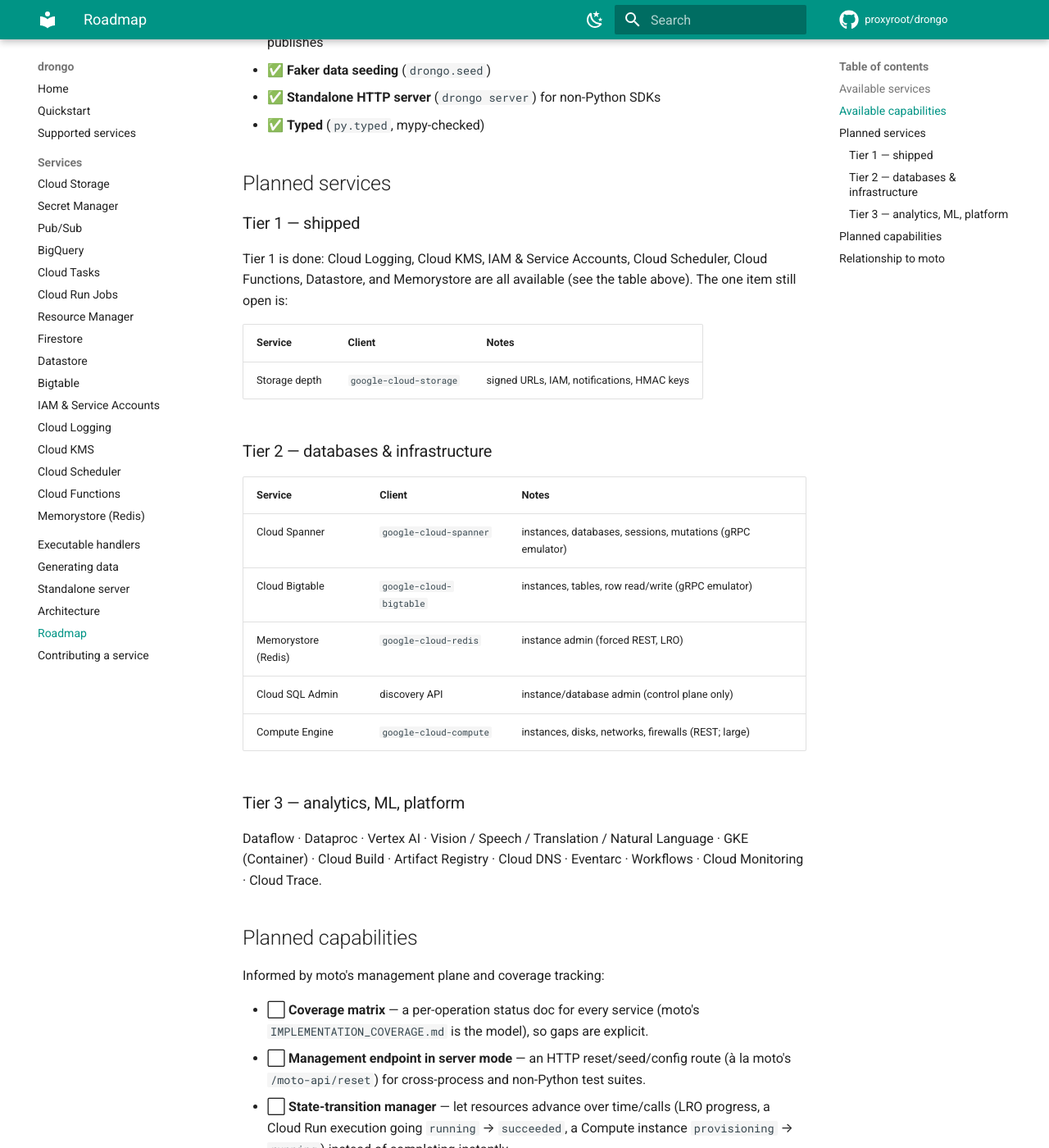
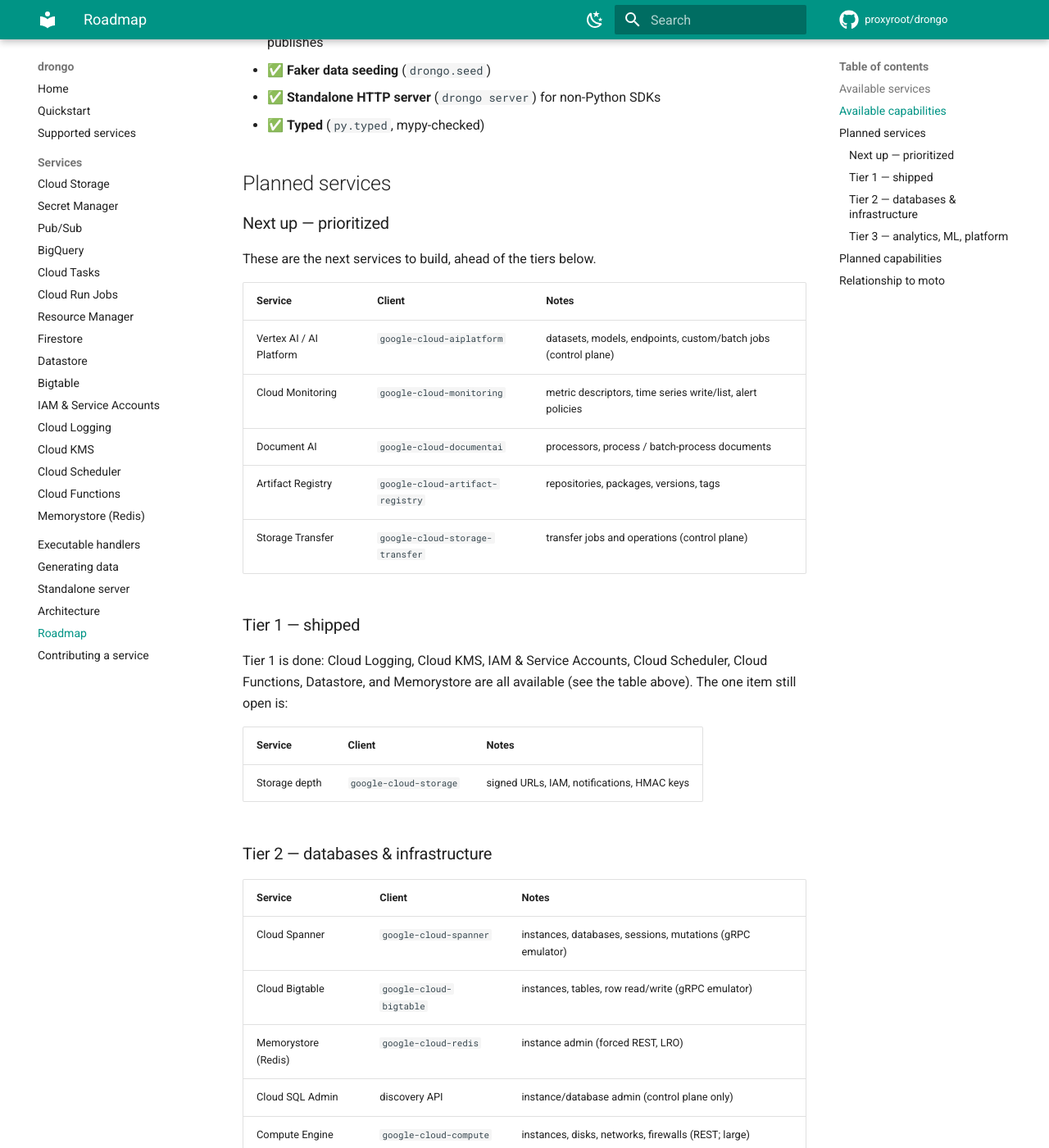
Before and after one commit to proxyroot/drongo, an MkDocs documentation site: the page built from docs/roadmap.md, in a window 1280 px wide and 1400 px high, scrolled down 1467 px. Shown: the whole window at 82% size. Built offline with MkDocs 1.6.1 and Material for MkDocs 9.7.7, drawn with Linux system fonts in a browser that asks for light colours; comment, search, counter and statistics services are not loaded; the version menu is left out; some of the changed text lies outside the part shown.

Commit message:
Prioritize Vertex AI, Monitoring, Document AI, Artifact Registry, Storage Transfer (#43)
Add a "Next up - prioritized" section to the roadmap listing these five as the
next services to build, ahead of the existing tiers. Vertex AI, Cloud
Monitoring, and Artifact Registry move up from the Tier 3 list; Document AI and
Storage Transfer are new. Mirror the priority in the supported-services page.

```diff
--- a/docs/roadmap.md
+++ b/docs/roadmap.md
@@ -37,6 +37,18 @@
 
 ## Planned services
 
+### Next up — prioritized
+
+These are the next services to build, ahead of the tiers below.
+
+| Service | Client | Notes |
+| --- | --- | --- |
+| Vertex AI / AI Platform | `google-cloud-aiplatform` | datasets, models, endpoints, custom/batch jobs (control plane) |
+| Cloud Monitoring | `google-cloud-monitoring` | metric descriptors, time series write/list, alert policies |
+| Document AI | `google-cloud-documentai` | processors, process / batch-process documents |
+| Artifact Registry | `google-cloud-artifact-registry` | repositories, packages, versions, tags |
+| Storage Transfer | `google-cloud-storage-transfer` | transfer jobs and operations (control plane) |
+
 ### Tier 1 — shipped
 
 Tier 1 is done: Cloud Logging, Cloud KMS, IAM & Service Accounts, Cloud
@@ -59,9 +71,11 @@
 
 ### Tier 3 — analytics, ML, platform
 
-Dataflow · Dataproc · Vertex AI · Vision / Speech / Translation / Natural
-Language · GKE (Container) · Cloud Build · Artifact Registry · Cloud DNS ·
-Eventarc · Workflows · Cloud Monitoring · Cloud Trace.
+Dataflow · Dataproc · Vision / Speech / Translation / Natural Language · GKE
+(Container) · Cloud Build · Cloud DNS · Eventarc · Workflows · Cloud Trace.
+
+(Vertex AI, Cloud Monitoring, and Artifact Registry are promoted to
+[Next up](#next-up-prioritized).)
 
 ## Planned capabilities
 
```
Also changed, not shown: docs/supported-services.md (+5 -2 lines).
